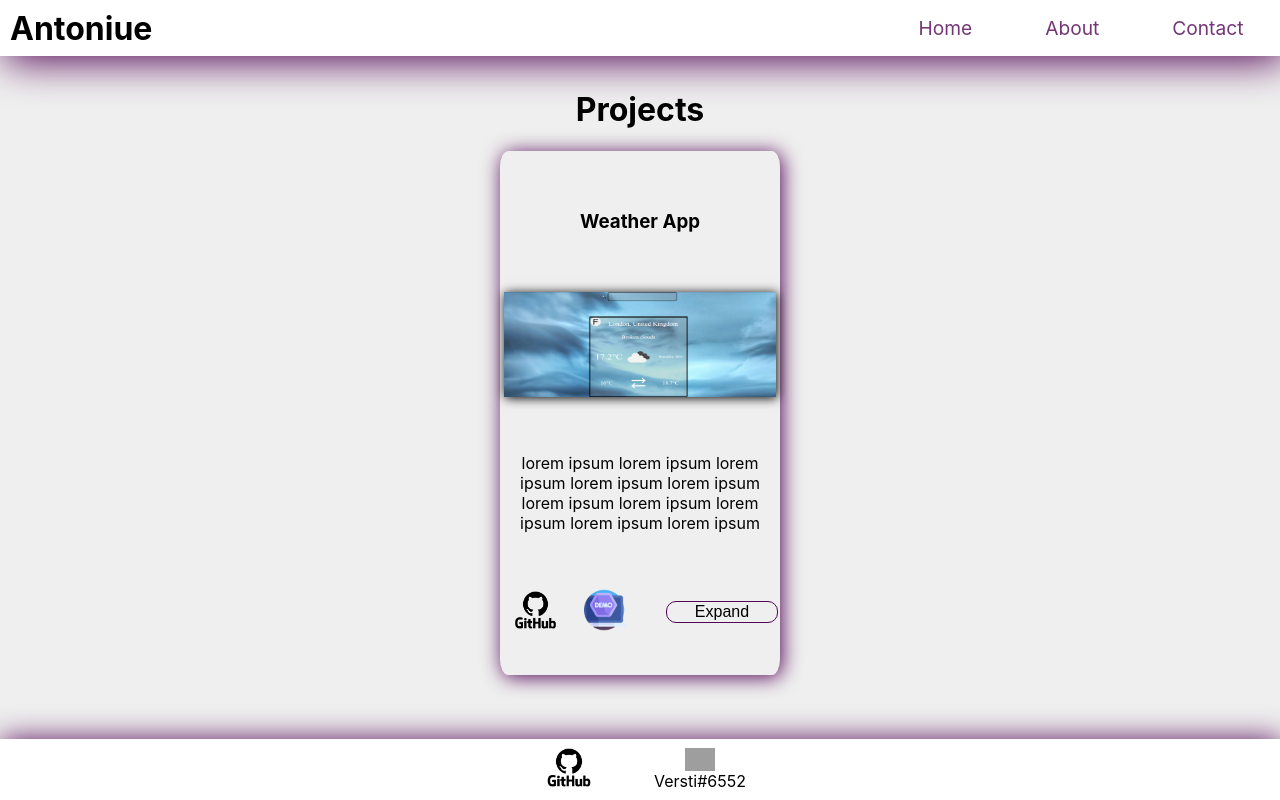
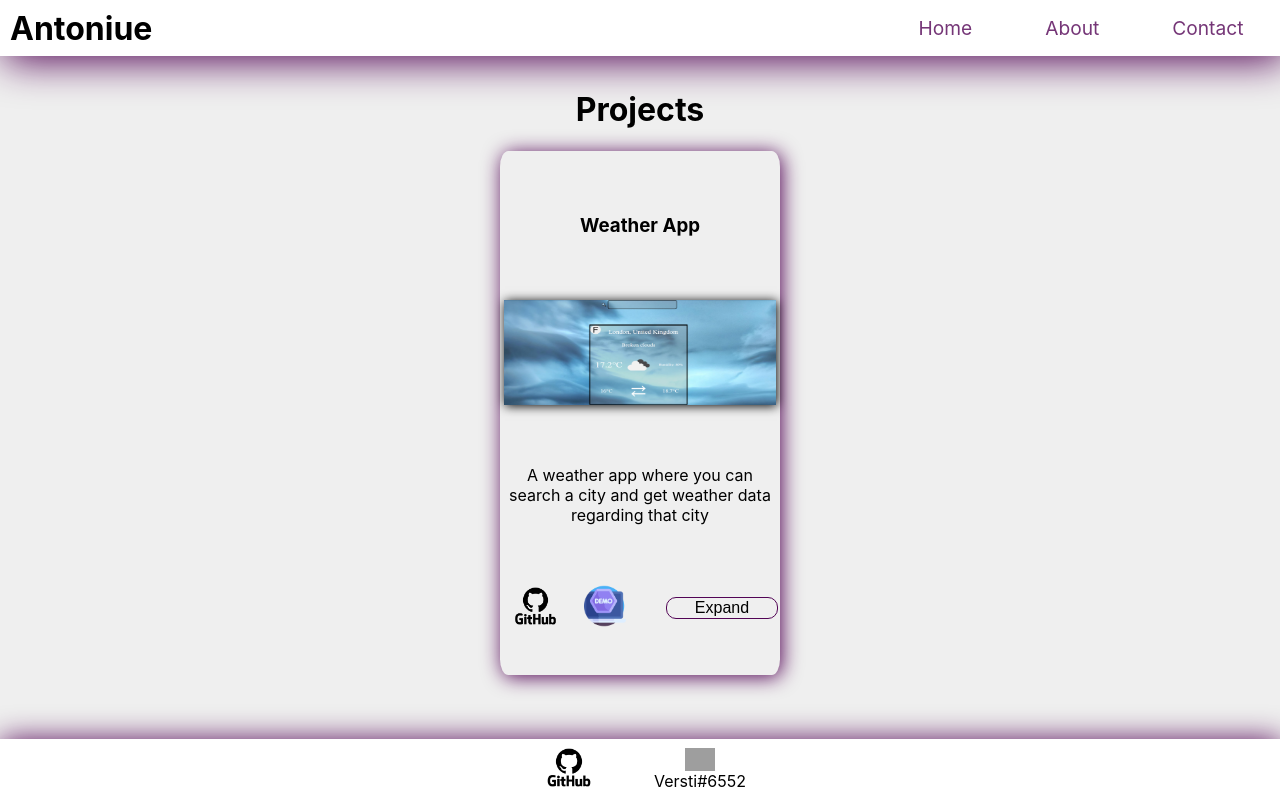
Before and after one commit to Antoniue/portfolio-site, a React (Create React App) app: page /projects in a window 1280 px wide. Built offline with nearby package versions, Linux system fonts and the light colour scheme; grey boxes are pictures that could not be loaded.

Commit message:
added full project details to the temporary displaying weather app

```diff
--- a/src/components/Projects/AddProjectsHere.js
+++ b/src/components/Projects/AddProjectsHere.js
@@ -1,13 +1,22 @@
 import project0pic from '../Projects/project0pic.png';
+import jslogo from '../About/jslogo.svg';
+import htmllogo from '../About/htmllogo.ico';
+import csslogo from '../About/csslogo.webp';
+
 
 function AddProjectsHere(){
     const projects =
     [
         {
-        'summarized': {'name': 'Weather App', 'picture': {project0pic}, 'summary': 'lorem ipsum lorem ipsum lorem ipsum lorem ipsum lorem ipsum lorem ipsum lorem ipsum lorem ipsum lorem ipsum lorem ipsum',
-        'github': 'https://github.com/Antoniue/Weather-Watcher', 'demo': 'https://antoniue.github.io/Weather-Watcher/'},
+        'summarized': {'name': 'Weather App', 'picture': {project0pic},
+        'summary': 'A weather app where you can search a city and get weather data regarding that city',
+        'github': 'https://github.com/Antoniue/Weather-Watcher',
+        'demo': 'https://antoniue.github.io/Weather-Watcher/'},
 
-        'expanded': {'whyProject': 'lorem ipsum lorem ipsum lorem ipsum lorem', 'difficulties': 'lorem ipsum lorem ipsum', 'howDealt': 'lorem ipsum lorem ipsum lorem ipsum lorem', 'tools': 'test1 test2 test3 test4'}
+        'expanded': {'whyProject': 'I wanted to practice fetching data from an API and using it',
+        'difficulties': "I didn't have major difficulties, only minor ones regarding the API itself",
+        'howDealt': 'I had to revisit some documentation on fetching data from the specific API (OpenWeatherMap)',
+        'tools': {jslogo, htmllogo, csslogo}}
         }
     ];
     return projects;
```
